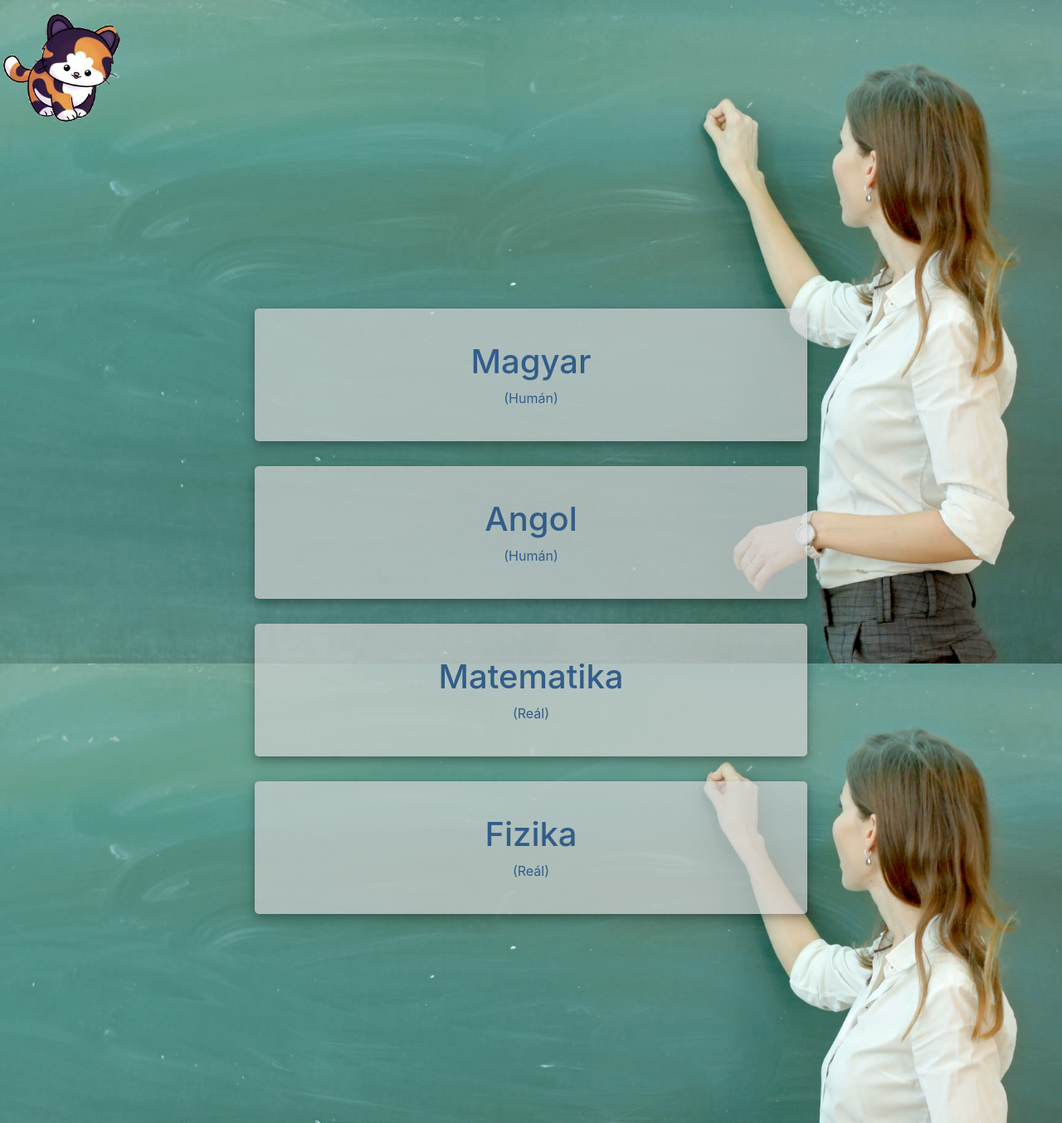
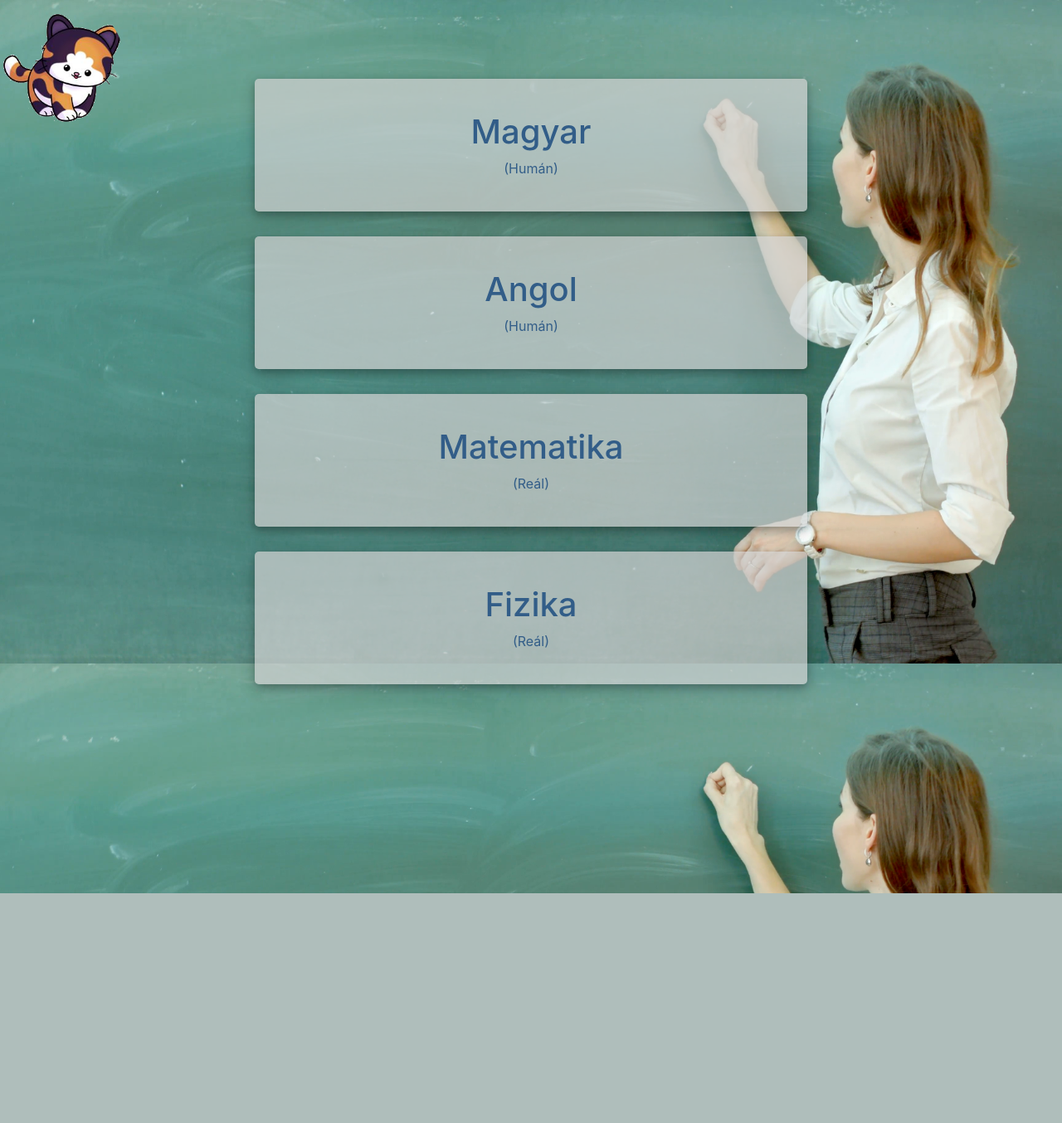
Before and after one commit to pl2team/PL2-repository, a CodeIgniter app: page /okito/Courses in a window 1280 px wide. Shown: the whole page at 83% size. After the commit the page ends 1077 px from the top, so only its background shows below. Run offline with CodeIgniter, Linux system fonts and the light colour scheme; data comes from the database, SQL or seed files in the repository; some libraries are stand-ins or nearby versions.

Commit message:
A tartalom most már feljebb kezdődik (-5%)

```diff
--- a/okito/application/views/courses.php
+++ b/okito/application/views/courses.php
@@ -4,7 +4,7 @@
 <a href="<?PHP echo base_url()?>Courses"><img class="brand_logo2" src="<?php echo base_url()?>/assets/images/cica2.png" class="cica_logo" alt="Logo"></a>
 <div class="container h-100">
     <div class="d-flex justify-content-center">
-        <div style="margin-top:20%;margin-bottom:20%; width:60%">
+        <div style="margin-top:-5%;margin-bottom:20%; width:60%">
             <?php foreach ($courses as $course) { ?>
             <a href="studymaterials/<?php echo $course['IdTantargyak']; ?>">
                     <div class=" element_card ">
--- a/okito/application/views/lesson.php
+++ b/okito/application/views/lesson.php
@@ -4,7 +4,7 @@
 <a href="<?PHP echo base_url()?>Courses"><img class="brand_logo2" src="<?php echo base_url()?>/assets/images/cica2.png" class="cica_logo" alt="Logo"></a>
 <div class="container h-100">
     <div class="d-flex justify-content-center h-100">
-        <div style="margin-top:20%;margin-bottom:20%; width:60%">
+        <div style="margin-top:-5%;margin-bottom:20%; width:60%">
             <?php foreach ($studyMaterials as $studyMaterial) { ?>
 
                     <div class=" element_card ">
--- a/okito/application/views/studymaterials.php
+++ b/okito/application/views/studymaterials.php
@@ -3,7 +3,7 @@
 <a href="<?PHP echo base_url()?>Courses"><img class="brand_logo2" src="<?php echo base_url()?>/assets/images/cica2.png" class="cica_logo" alt="Logo"></a>
 <div class="container h-100">
     <div class="d-flex justify-content-center h-100">
-        <div style="margin-top:20%;margin-bottom:20%; width:60%">
+        <div style="margin-top:-5%;margin-bottom:20%; width:60%">
             <?php foreach ($studyMaterials as $studyMaterial) { ?>
             <a href="<?php echo base_url(); ?>studymaterials/lesson/<?php echo $studyMaterial['IdTananyag']; ?>">
                     <div class=" element_card ">
```
